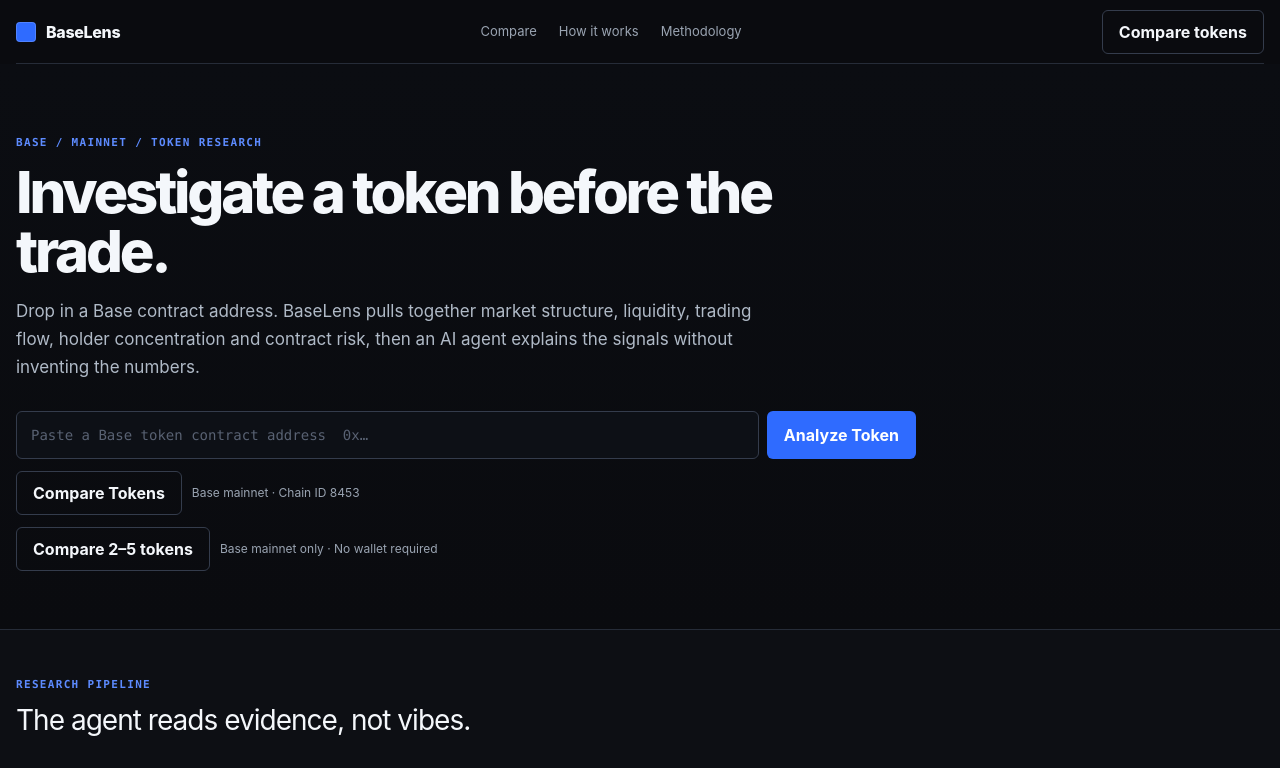
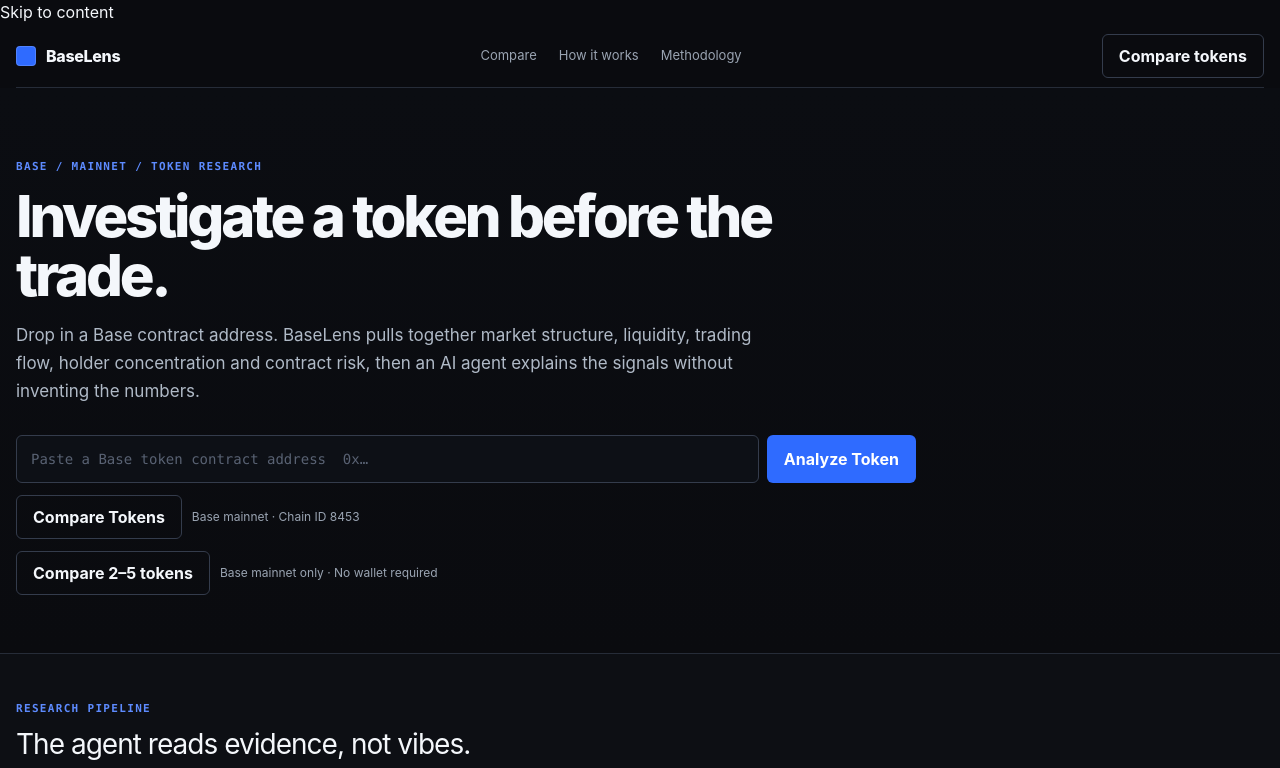
Before and after one commit to fawazfff/Baselens, a Next.js app: page / in a window 1280 px wide. Shown: the top 768 px of the page. Built offline with nearby package versions, Linux system fonts and the light colour scheme.

Commit message:
Use Geist typography and improve root metadata

```diff
--- a/src/app/layout.tsx
+++ b/src/app/layout.tsx
@@ -1 +1,35 @@
-import type{Metadata}from"next";import"./globals.css";import{Nav,Footer}from"@/components/Nav";export const metadata:Metadata={title:"BaseLens | Base Token Intelligence Agent",description:"AI-powered Base mainnet token intelligence and comparison agent."};export default function RootLayout({children}:{children:React.ReactNode}){return <html lang="en"><body><Nav/>{children}<Footer/></body></html>}
+import type { Metadata } from "next";
+import { Geist, Geist_Mono } from "next/font/google";
+import "./globals.css";
+import { Nav, Footer } from "@/components/Nav";
+
+const geist = Geist({
+  variable: "--font-geist-sans",
+  subsets: ["latin"],
+});
+
+const geistMono = Geist_Mono({
+  variable: "--font-geist-mono",
+  subsets: ["latin"],
+});
+
+export const metadata: Metadata = {
+  title: "BaseLens | Base token research agent",
+  description:
+    "Investigate Base mainnet tokens across market, liquidity, holders, contract risk and official social signals.",
+};
+
+export default function RootLayout({ children }: { children: React.ReactNode }) {
+  return (
+    <html lang="en">
+      <body className={`${geist.variable} ${geistMono.variable}`}>
+        <a className="skip-link" href="#main-content">
+          Skip to content
+        </a>
+        <Nav />
+        {children}
+        <Footer />
+      </body>
+    </html>
+  );
+}
```
